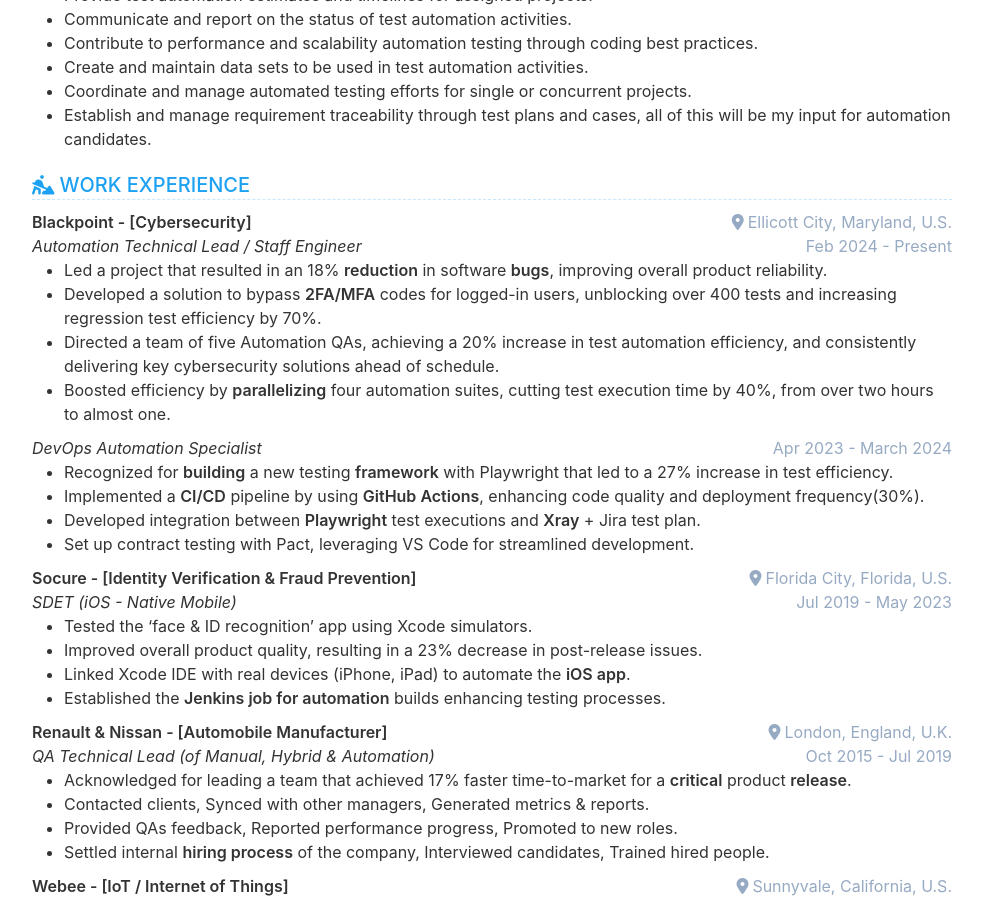
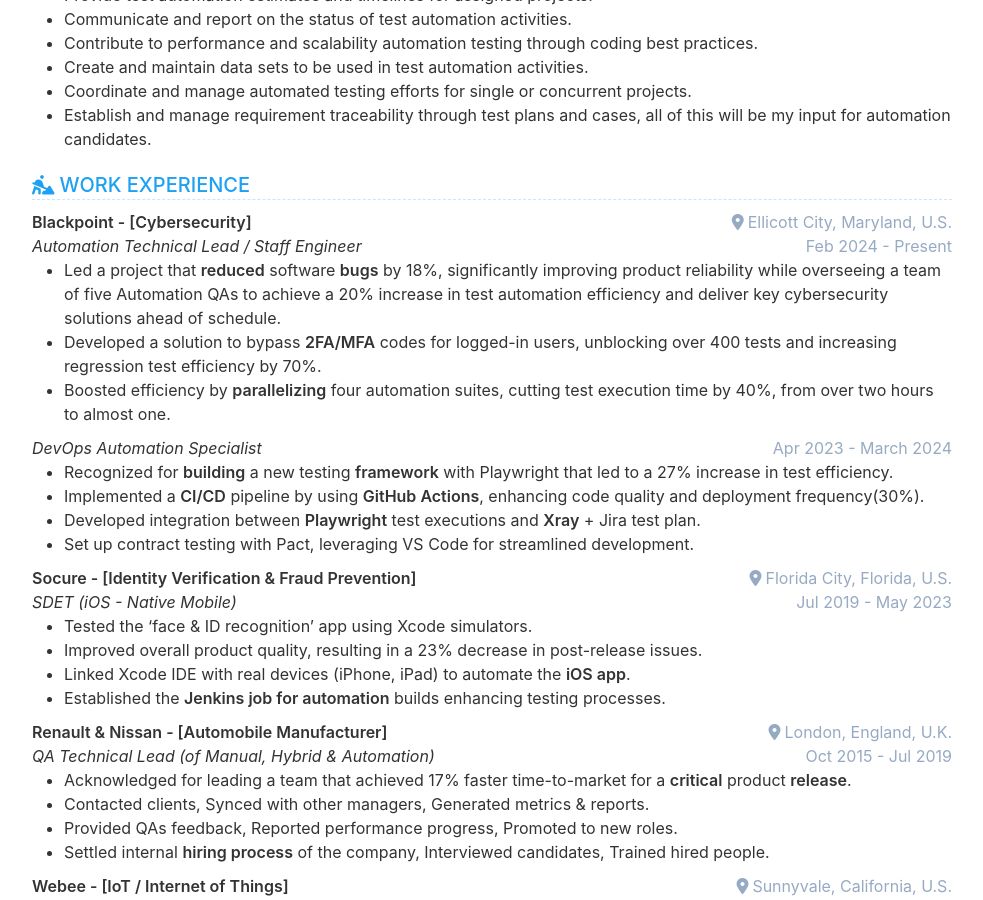
Before and after one commit to cvera08/full-resume, a Jekyll site: the page built from index.html, in a window 1280 px wide and 900 px high, scrolled down 1771 px. Shown: the whole window, without its empty margins (148-1131 px from the left). Built offline with Jekyll 4.4.1, drawn with Linux system fonts in a browser that asks for light colours.

Commit message:
feat: bpc single led & directed responsibility

```diff
--- a/_data/data.yml
+++ b/_data/data.yml
@@ -123,9 +123,9 @@ experience:
       role: Automation Technical Lead / Staff Engineer
       location: Ellicott City, Maryland, U.S.
       description: |
-        - Led a project that resulted in an 18% **reduction** in software **bugs**, improving overall product reliability.
+        - Led a project that **reduced** software **bugs** by 18%, significantly improving product reliability while overseeing a team of five Automation QAs to achieve a 20% increase
+         in test automation efficiency and deliver key cybersecurity solutions ahead of schedule.
         - Developed a solution to bypass **2FA/MFA** codes for logged-in users, unblocking over 400 tests and increasing regression test efficiency by 70%.
-        - Directed a team of five Automation QAs, achieving a 20% increase in test automation efficiency, and consistently delivering key cybersecurity solutions ahead of schedule.
         - Boosted efficiency by **parallelizing** four automation suites, cutting test execution time by 40%, from over two hours to almost one.
     - company: Blackpoint - [Cybersecurity]
       link:
```
